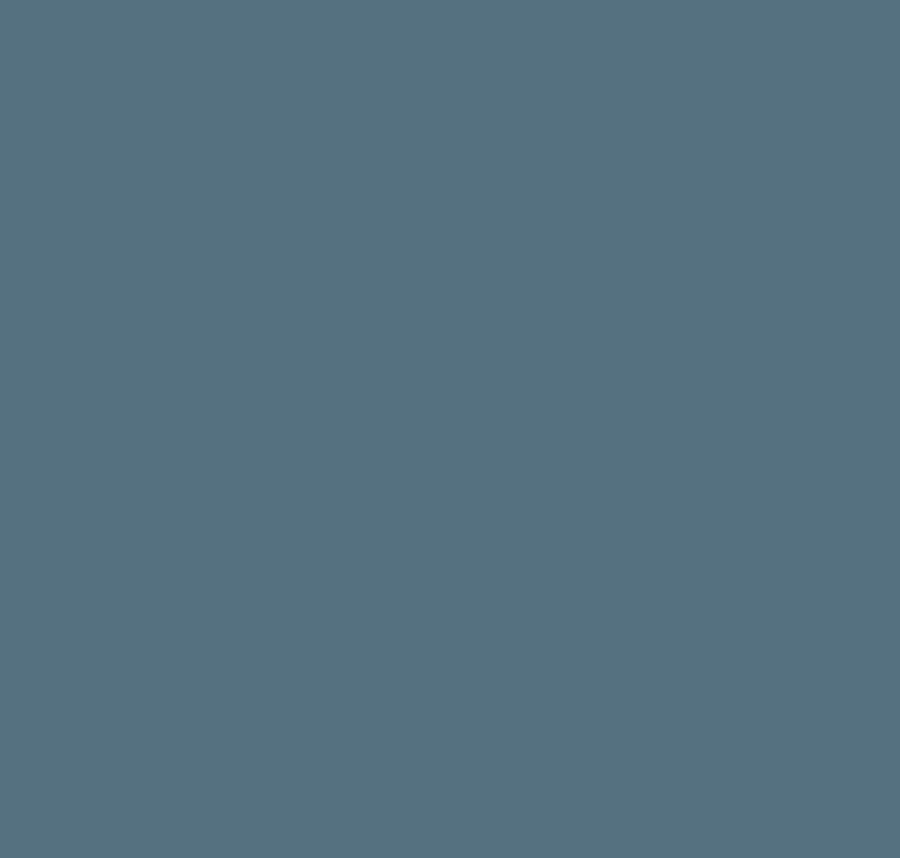
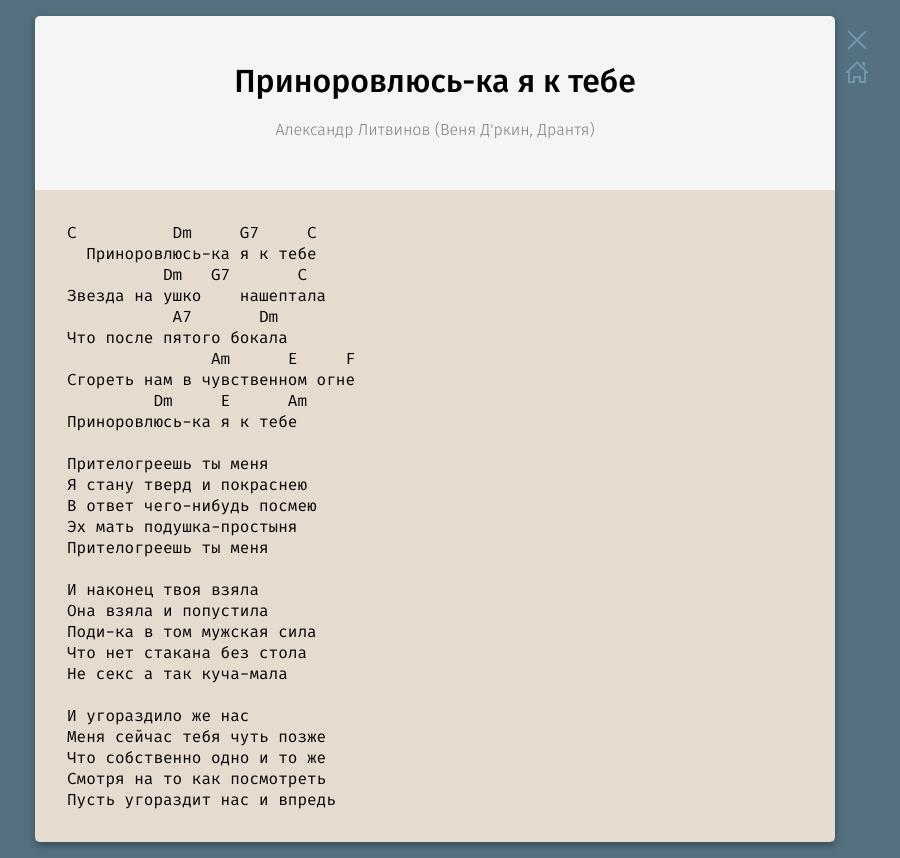
Before and after one commit to jushevch/jushevch.github.io, an Angular app in the folder dev/: page /chords/warm in a window 1280 px wide. Before the commit this address led to /. Shown: the whole page, without its empty margins (205-1105 px from the left). Before the commit the page ends 800 px from the top, so only its background shows below. Built offline with nearby package versions, Linux system fonts and the light colour scheme; a web font is replaced by a local one.

Commit message:
Add songs

```diff
--- a/dev/src/app/app-routing.module.ts
+++ b/dev/src/app/app-routing.module.ts
@@ -30,6 +30,9 @@ import { RainComponent } from './chords/rain/rain.component';
 import { SendeiComponent } from './chords/sendei/sendei.component';
 import { DukeComponent } from './chords/duke/duke.component';
 import { DittiesComponent } from './chords/ditties/ditties.component';
+import { WarmComponent } from './chords/warm/warm.component';
+import { TiredComponent } from './chords/tired/tired.component';
+import { GoblinComponent } from './chords/goblin/goblin.component';
 
 const routes: Routes = [
     { path: 'thewhere/kingdom', component: KingdomComponent },
@@ -46,6 +49,9 @@ const routes: Routes = [
     { path: 'chords/sendei', component: SendeiComponent },
     { path: 'chords/duke', component: DukeComponent },
     { path: 'chords/ditties', component: DittiesComponent },
+    { path: 'chords/warm', component: WarmComponent },
+    { path: 'chords/tired', component: TiredComponent },
+    { path: 'chords/goblin', component: GoblinComponent },
     { path: 'chords', component: ChordsComponent },
     { path: 'knm', component: KnmComponent },
     { path: 'bus', component: BusComponent },
--- a/dev/src/app/app.module.ts
+++ b/dev/src/app/app.module.ts
@@ -33,6 +33,9 @@ import { RainComponent } from './chords/rain/rain.component';
 import { SendeiComponent } from './chords/sendei/sendei.component';
 import { DukeComponent } from './chords/duke/duke.component';
 import { DittiesComponent } from './chords/ditties/ditties.component';
+import { WarmComponent } from './chords/warm/warm.component';
+import { TiredComponent } from './chords/tired/tired.component';
+import { GoblinComponent } from './chords/goblin/goblin.component';
 
 @NgModule({
     declarations: [
@@ -63,6 +66,9 @@ import { DittiesComponent } from './chords/ditties/ditties.component';
         SendeiComponent,
         DukeComponent,
         DittiesComponent,
+        WarmComponent,
+        TiredComponent,
+        GoblinComponent,
     ],
     imports: [
         BrowserModule,
--- a/dev/src/app/chords/angel/angel.component.html
+++ b/dev/src/app/chords/angel/angel.component.html
@@ -36,7 +36,7 @@ G               Cm
   В пепле на чадящем огне
            Fm
 Или на корме
-B7             E&#9837;
+B7             Eb
    Бригантины нашей
 Fm    Cm    G7
 Анжел Анжел
--- a/dev/src/app/chords/chords.component.html
+++ b/dev/src/app/chords/chords.component.html
@@ -17,6 +17,9 @@
     <p><a routerLink="./sendei">Серебряный Сендей</a></p>
     <p><a routerLink="./duke">Светлейший князь</a></p>
     <p><a routerLink="./ditties">Максютовская страдальческая</a></p>
+    <p><a routerLink="./warm">Приноровлюсь-ка я к тебе</a></p>
+    <p><a routerLink="./tired">Устать себя щипать</a></p>
+    <p><a routerLink="./goblin">Песенка маленького гоблина</a></p>
 
   </section>
 
--- a/dev/src/app/chords/duke/duke.component.html
+++ b/dev/src/app/chords/duke/duke.component.html
@@ -30,7 +30,7 @@ Dm6                       Am
 В его саду прекраснейшие дамы
     F               Dm
 Полны томленья взгляды
-      B&#9837;7       E
+      B7       E
 Возжелавшие о нем
 
             Am                    Dm7 Dm6
--- /dev/null
+++ b/dev/src/app/chords/goblin/goblin.component.html
@@ -0,0 +1,52 @@
+<article>
+
+  <app-navigation [withHome]="true"></app-navigation>
+
+  <header>
+
+    <h1>Песенка маленького гоблина</h1>
+
+    <p>Александр Литвинов (Веня Д'ркин Дрантя)</p>
+
+  </header>
+
+  <section>
+
+    <pre>
+    H7                  Em
+Среди опалов яшм и изумрудов
+     H7                  Em
+В лесу из гладиолусов и маков
+   Am                    Em
+Гуляют гномы спросите откуда
+  Am            H7         Em
+Я их в лицо не видел но однако
+
+Когда растает снег на этой крыше
+Когда весна просушит эти лужи
+Я припаду к земле и я услышу
+И если мне не веришь сам послушай
+
+Среди машин витрин и прочей дряни
+В лесу антенн домов и телебашен
+Гуляют кто они не знают сами
+Я слышал люди очень может даже
+
+Любви не просят и любви не будет
+В дожде не ищут дождь а лишь уюта
+А если так то свиньи тоже люди
+Но странно что не слышат почему-то
+
+Гуляют кто они не знают сами
+Они умны красивы и одеты
+А я дурак припал к земле ушами
+И слышу изумрудные сонеты
+
+Они быть может сами не хотели
+Но знали б то как стали непохожи
+На тех кто они есть на самом деле
+Я их люблю любовь еще быть может</pre>
+
+  </section>
+
+</article>
--- /dev/null
+++ b/dev/src/app/chords/tired/tired.component.html
@@ -0,0 +1,56 @@
+<article>
+
+  <app-navigation [withHome]="true"></app-navigation>
+
+  <header>
+
+    <h1>Устать себя щипать</h1>
+
+    <p>Александр Литвинов (Веня Д'ркин Дрантя)</p>
+
+  </header>
+
+  <section>
+
+    <pre>
+               Am                  Dm6
+Устать себя щипать в процессе лобызаний
+             E                    Am
+Доверия ко сну как к давешнему льду
+                Gm A7                      Dm
+В запрошлую весну     пусть скромных но желаний
+              Am      H7            E H7 C#7
+Наивных притязаний на юную Вашу красу
+
+   F#m                        Hm
+И пусть я полюблю олдовую клошарку
+            E                   A   C#7
+Уеду под Рязань выкушивать портвейн
+               F#m             Hm
+Я стану Вам писать что мне немножко жалко
+                     F#m     D               E
+Что друг наш бросил пить и стал ходить в бассейн
+
+Устать себя стебать за мелкие проказы
+Оно поди глупей чем пятый бициллин
+Бродяга-водолей уставший от заразы
+Ты собирал алмазы в гербарий гонорей
+
+И пусть ты чародей простой совковый гений
+Пусть ладно не велик уж точно не дебил
+Ну что им до тебя они давно в Тюмени
+Им сам Марсель Марсо чего-то говорил
+
+Устать болтом болтать на каку изводиться
+Искать в пижаме вшей жениться у станка
+Ты манка для борщей сухарь для дока-пиццы
+А для подливок шницель и для форели ты лапша с ушей
+
+И пусть ты хлеб но ты не просто хлеб насущный
+Однажды нелюдим за праздничным столом
+Пропитанный вином уснешь в кофейной гуще
+Облобызают в венч и обзовут тортом</pre>
+
+  </section>
+
+</article>
--- /dev/null
+++ b/dev/src/app/chords/warm/warm.component.html
@@ -0,0 +1,47 @@
+<article>
+
+  <app-navigation [withHome]="true"></app-navigation>
+
+  <header>
+
+    <h1>Приноровлюсь-ка я к тебе</h1>
+
+    <p>Александр Литвинов (Веня Д'ркин, Дрантя)</p>
+
+  </header>
+
+  <section>
+
+    <pre>
+C          Dm     G7     C
+  Приноровлюсь-ка я к тебе
+          Dm   G7       C
+Звезда на ушко    нашептала
+           A7       Dm
+Что после пятого бокала
+               Am      E     F
+Сгореть нам в чувственном огне
+         Dm     E      Am
+Приноровлюсь-ка я к тебе
+
+Прителогреешь ты меня
+Я стану тверд и покраснею
+В ответ чего-нибудь посмею
+Эх мать подушка-простыня
+Прителогреешь ты меня
+
+И наконец твоя взяла
+Она взяла и попустила
+Поди-ка в том мужская сила
+Что нет стакана без стола
+Не секс а так куча-мала
+
+И угораздило же нас
+Меня сейчас тебя чуть позже
+Что собственно одно и то же
+Смотря на то как посмотреть
+Пусть угораздит нас и впредь</pre>
+
+  </section>
+
+</article>
```
Also changed, not shown: dev/src/app/chords/goblin/goblin.component.ts (added, +7 -0 lines), dev/src/app/chords/tired/tired.component.ts (added, +7 -0 lines), dev/src/app/chords/warm/warm.component.ts (added, +7 -0 lines).
